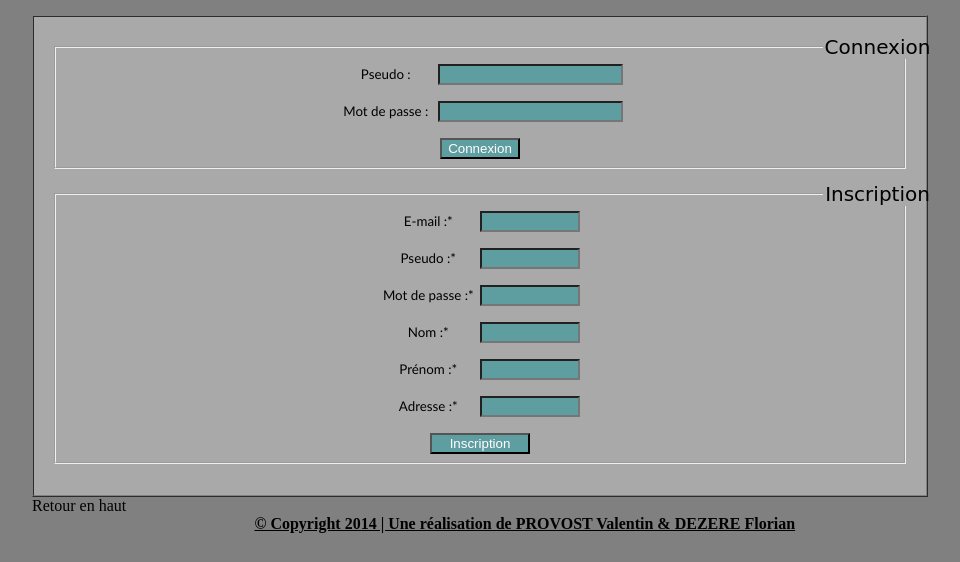
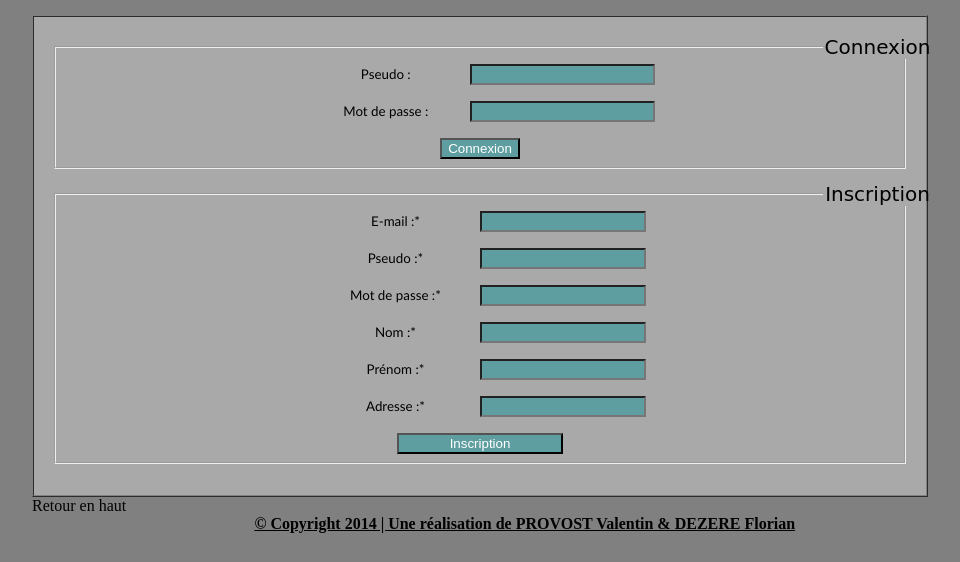
Before and after one commit to DezereFlorian/Web-Dynamique__L2-SPI, a PHP site: page /seconnecter.php in a window 1280 px wide. Shown: the part 238-800 px from the top of the page, without its empty margins (160-1120 px from the left). Run offline with PHP 8.4, Linux system fonts and the light colour scheme; some libraries are stand-ins or nearby versions.

Commit message:
css formulaire

```diff
--- a/global.css
+++ b/global.css
@@ -208,7 +208,7 @@ input{
 
 form#formconnect label{
     display:inline-block;
-    width:100px;
+    width: 20%;
 }
 
 legend{
@@ -217,5 +217,5 @@ legend{
 
 form#forminscription label, form#forminscription input{
     display:inline-block;
-    width:100px;
+    width: 20%;
 }
```
